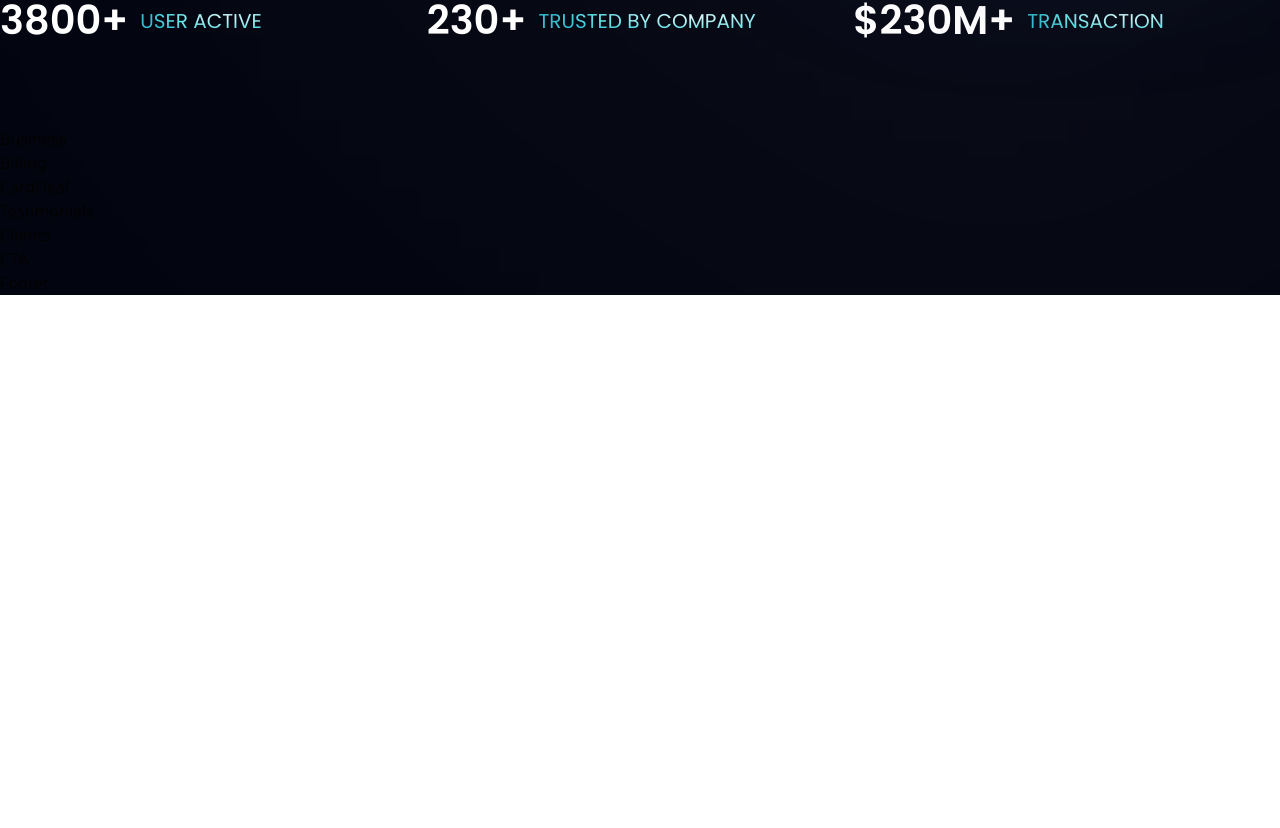
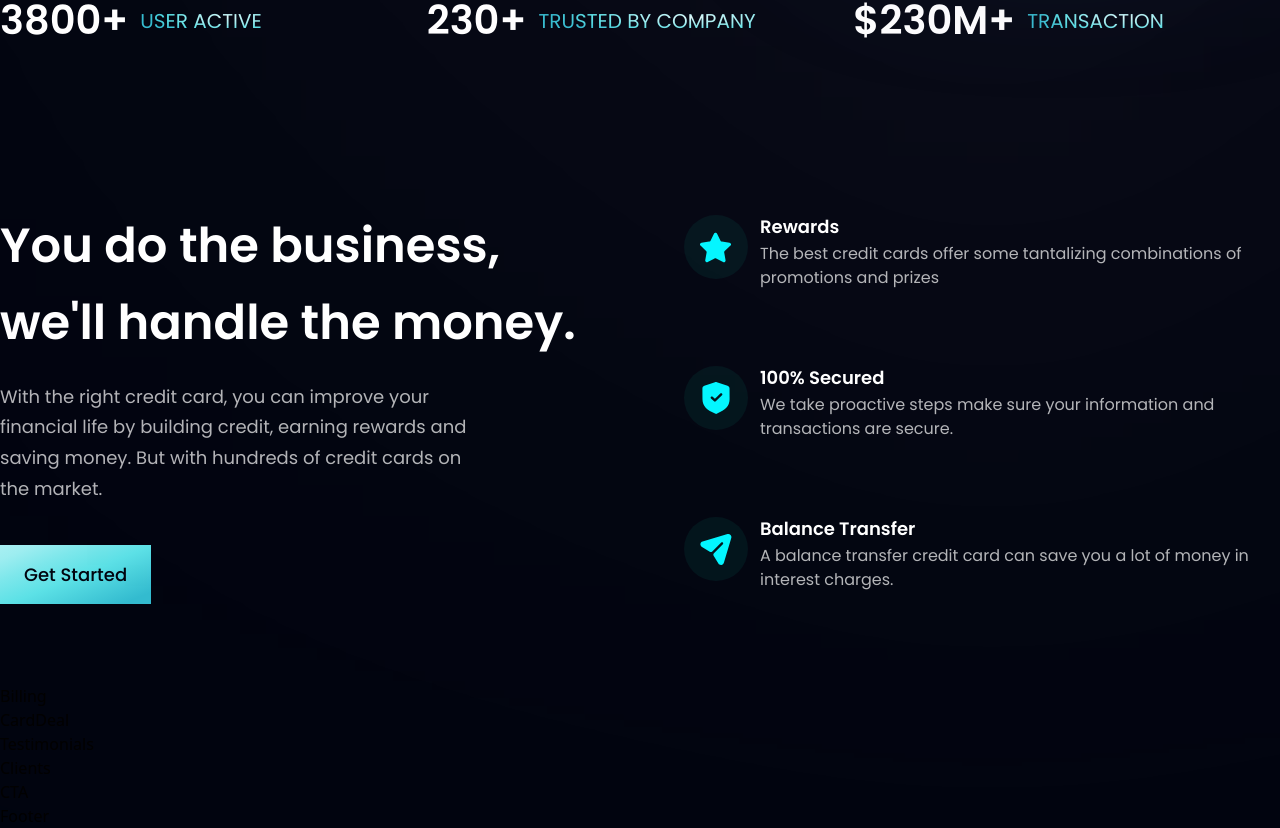
Before and after one commit to Karthik290902/Modern-Bank-Website, a React (Vite) app: page / in a window 1280 px wide. Shown: the part 874-1702 px from the top of the page. Before the commit the page ends 1169 px from the top, so only its background shows below. Built offline with nearby package versions, Linux system fonts and the light colour scheme.

Commit message:
The First section of features has been added to the webpage!

```diff
--- a/src/components/Business.jsx
+++ b/src/components/Business.jsx
@@ -1,9 +1,49 @@
-import React from 'react'
+import React from "react";
+import { features } from "../constants";
+import styles, { layout } from "../style";
+import Button from "./Button";
+
+const FeatureCard = ({ icon, title, content, index }) => (
+  <div className={`flex flex-row p-6 rounded-[20px] ${index !== features.length -1? "mb-6": "mb-0"} feature-card `}>
+    <div className={`w-[64px] h-[64px] rounded-full ${styles.flexCenter} bg-dimBlue `}>
+      <img src={icon} alt="icon" className="w-[50%] h-[50%] object-contain" />
+    </div>
+    <div className="flex-1 flex flex-col ml-3">
+      <h4 className="font-poppins font-semibold text-white text-[18px] leading-[23px] mb-1">
+        {title}
+      </h4>
+      <p className="font-poppins font-normal text-dimWhite text-[16px] leading-[24px] mb-1">
+        {content}
+      </p>
+    </div>
+  </div>
+);
 
 const Business = () => {
   return (
-    <div>Business</div>
-  )
-}
+    <section id="features" className={layout.section}>
+      <div className={layout.sectionInfo}>
+        <h2 className={styles.heading2}>
+          {" "}
+          You do the business, <br className="sm:block hidden" /> we'll handle
+          the money.
+        </h2>
+        <p className={`${styles.paragraph} max-w-[470px] mt-5`}>
+          With the right credit card, you can improve your financial life by
+          building credit, earning rewards and saving money. But with hundreds
+          of credit cards on the market.
+        </p>
 
-export default Business
+        <Button styles="mt-10" />
+      </div>
+
+      <div className={`${layout.sectionImg} flex-col`}>
+        {features.map((feature, index) => (
+          <FeatureCard key={feature.id} {...feature} index={index} />
+        ))}
+      </div>
+    </section>
+  );
+};
+
+export default Business;
--- a/src/components/Button.jsx
+++ b/src/components/Button.jsx
@@ -1,8 +1,10 @@
 import React from 'react'
 
-const Button = () => {
+const Button = ({styles}) => {
   return (
-    <div>Button</div>
+    <button type='button' className={`py-4 px-6 bg-blue-gradient font-poppins font-medium text-[18px] text-primary outline-none ${styles}`}>
+      Get Started
+    </button>
   )
 }
 
--- a/src/components/Navbar.jsx
+++ b/src/components/Navbar.jsx
@@ -1,7 +1,7 @@
 import React from "react";
 import { useState } from "react";
 import { close, logo, menu } from "../assets";
-import { navLinks } from "../constant";
+import { navLinks } from "../constants";
 
 const Navbar = () => {
   const [toggle, setToggle] = useState(false);
--- a/src/components/Stats.jsx
+++ b/src/components/Stats.jsx
@@ -1,5 +1,5 @@
 import React from 'react'
-import { stats } from '../constant'
+import { stats } from '../constants'
 import styles from '../style'
 
 const Stats = () => (
```
Also changed, not shown: src/constants/index.js (renamed from src/constant/index.js).
